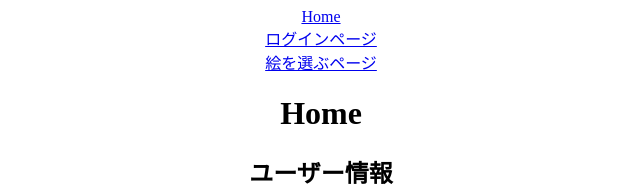
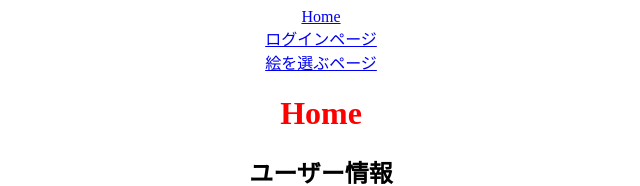
Before and after one commit to shion200/moriyama_tree, a React (Create React App) app in the folder frontend/: page / in a window 1280 px wide. Shown: the top 186 px of the page, without its empty margins (319-959 px from the left). Built offline with nearby package versions, Linux system fonts and the light colour scheme.

Commit message:
secondCommit

```diff
--- /dev/null
+++ b/frontend/src/components/Home.css
@@ -0,0 +1,3 @@
+h1{
+    color: red;
+}
--- a/frontend/src/components/Home.js
+++ b/frontend/src/components/Home.js
@@ -1,3 +1,5 @@
+import "./Home.css";
+
 export const Home = () => {
     return (
       <div>
--- a/frontend/src/components/Page1.js
+++ b/frontend/src/components/Page1.js
@@ -1,3 +1,6 @@
+import React from "react";
+import "./Page1.css";
+
 export const Page1 = () => {
     return (
       <div>
--- a/frontend/src/components/Page2.js
+++ b/frontend/src/components/Page2.js
@@ -1,3 +1,6 @@
+import React from "react";
+import "./Page2.css";
+
 export const Page2 = () => {
     return (
       <div>
```
Also changed, not shown: frontend/src/App.css (line endings or trailing spaces), frontend/src/components/Page1.css (added), frontend/src/components/Page2.css (added).
